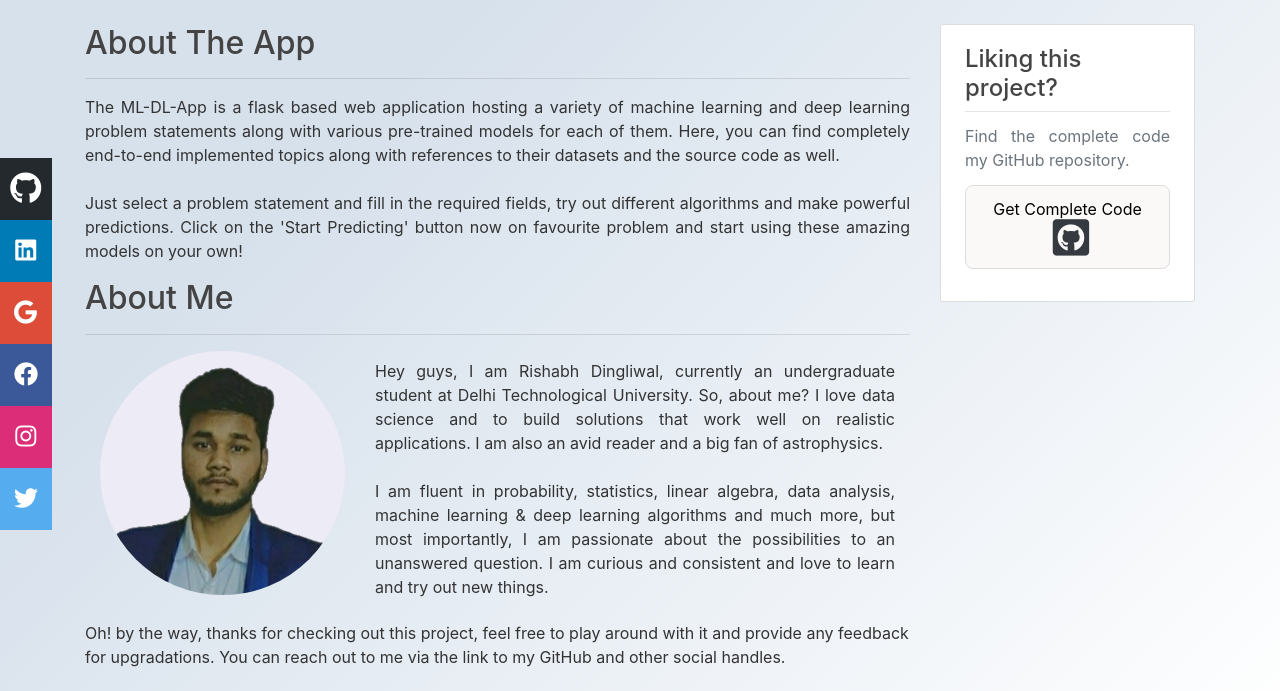
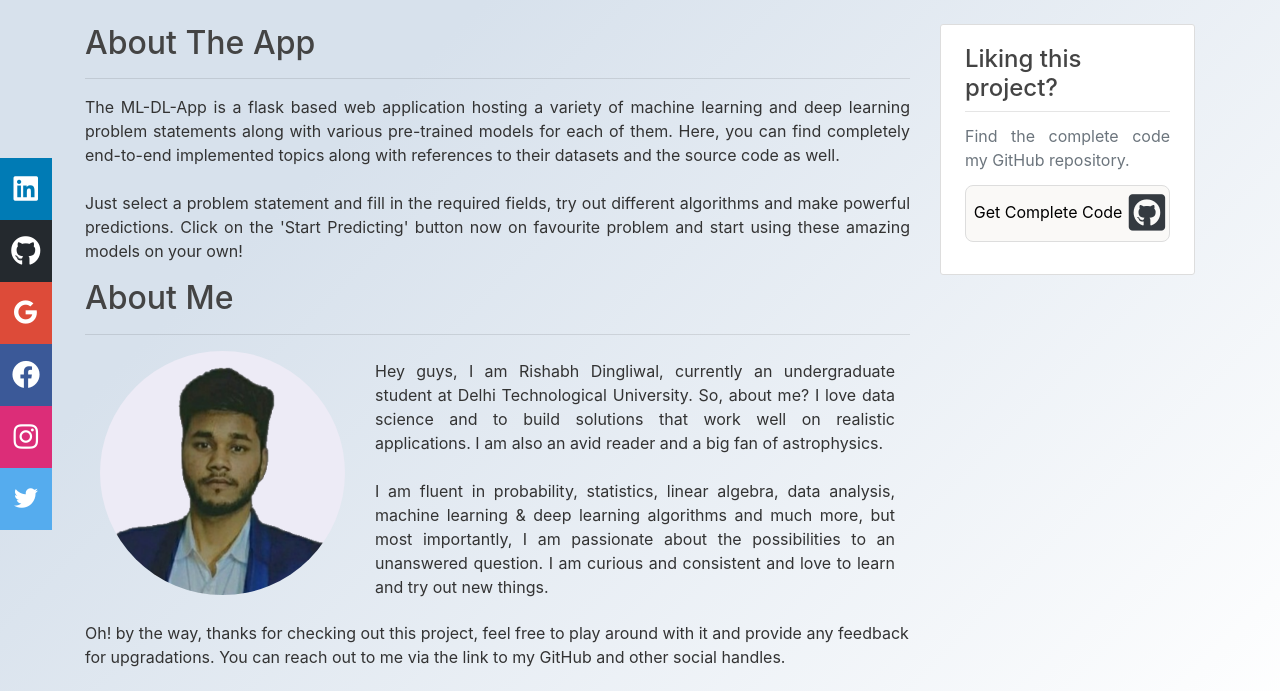
Before and after one commit to rishabh1323/The-ML-DL-App, a Flask app: page /about in a window 1280 px wide. Shown: the part 56-747 px from the top of the page. Run offline with Flask 2, Linux system fonts and the light colour scheme; some libraries are stand-ins or nearby versions.

Commit message:
Modify layout.html

```diff
--- a/templates/layout.html
+++ b/templates/layout.html
@@ -57,20 +57,20 @@
 
     <!-- Social Media Sidebar -->
     <div class="icon-bar">
+        <a href="https://www.linkedin.com/in/rishabh-dingliwal" class="linkedin"target="_blank" rel="noopener noreferrer">
+            <i class="fab fa-linkedin" style="transform: scale(1.4);"></i>
+        </a>
         <a href="https://www.github.com/rishabh1323" class="github" target="_blank" rel="noopener noreferrer">
-            <i class="fab fa-github" style="transform: scale(1.6);"></i>
-        </a>
-        <a href="https://www.linkedin.com/in/rishabh-dingliwal" class="linkedin"target="_blank" rel="noopener noreferrer">
-            <i class="fab fa-linkedin"></i>
+            <i class="fab fa-github" style="transform: scale(1.5);"></i>
         </a>
         <a href="mailto:dingliwalr@gmail.com" class="google" target="_blank" rel="noopener noreferrer">
             <i class="fab fa-google"></i>
         </a>
         <a href="https://www.facebook.com/rishabh.dingliwal.1323" class="facebook" target="_blank" rel="noopener noreferrer">
-            <i class="fab fa-facebook"></i>
+            <i class="fab fa-facebook" style="transform: scale(1.4);"></i>
         </a>
         <a href="https://www.instagram.com/rishabh_dingliwal" class="instagram" target="_blank" rel="noopener noreferrer">
-            <i class="fab fa-instagram"></i>
+            <i class="fab fa-instagram" style="transform: scale(1.4);"></i>
         </a>
         <a href="https://www.twitter.com/Rishabh1323" class="twitter" target="_blank" rel="noopener noreferrer">
             <i class="fab fa-twitter"></i>
@@ -96,7 +96,7 @@
                     </p>
                     <a href="https://github.com/rishabh1323/The-ML-DL-App" id="dataset-button"
                        target="_blank" rel="noopener noreferrer">
-                        <div class="content-section px-2" style="padding-top: 0.7rem; padding-bottom: 0.7rem;">
+                        <div class="content-section px-1" style="padding-top: 0.6rem; padding-bottom: 0.6rem;">
                             Get Complete Code <i class="fab fa-github-square fa-2x text-dark"></i>
                         </div>
                     </a>
```
